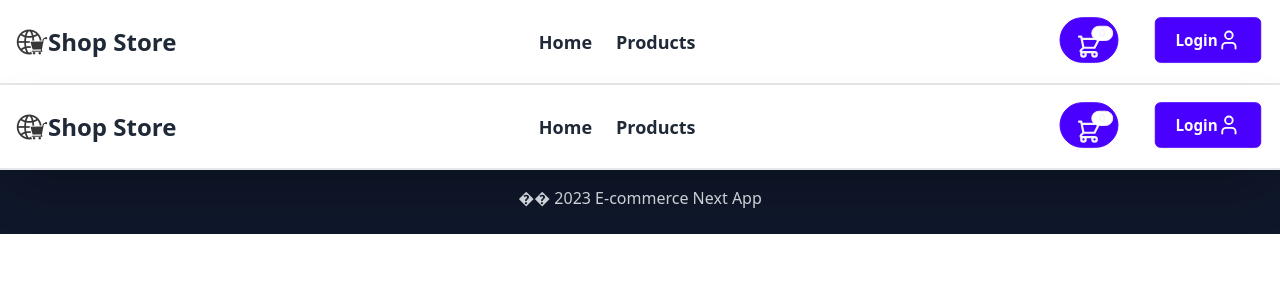
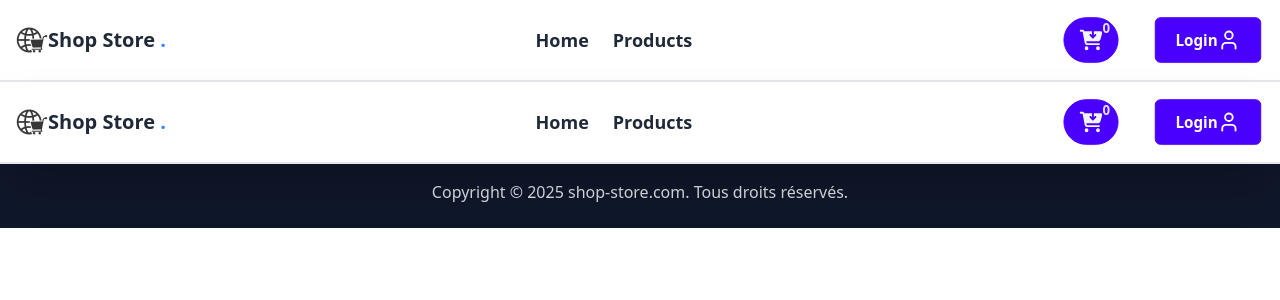
Before and after one commit to AwadRoubahAhmed/e-commerce_with_nextjs, a Next.js app: page /header in a window 1280 px wide. Shown: the top 300 px of the page. Built offline with nearby package versions, Linux system fonts and the light colour scheme.

Commit message:
La mise en place du panier d'achat !

```diff
--- a/app/components/cart/page.tsx
+++ b/app/components/cart/page.tsx
@@ -1,22 +1,62 @@
 "use client";
-import React, { useState } from "react";
+import { FaCartArrowDown } from "react-icons/fa6";
 
-type cartItemsProps = {
-  id: number;
-  name: string;
-  price: number;
-  quantity: number;
-};
-
-const CartComponent = () => {
+const CartComponent: React.FC = () => {
   // State;
-  const [cartItems, setCartItems] = useState<cartItemsProps[]>([]);
 
   // Comportements;
 
   // Affichage(render);
   return (
-    <div>
+    <div className="drawer drawer-end">
+      <input id="my-drawer-4" type="checkbox" className="drawer-toggle" />
+      <div className="drawer-content">
+        {/* Page content here */}
+        <label
+          htmlFor="my-drawer-4"
+          className="relative drawer-button btn btn-primary text-gray-100 rounded-full"
+        >
+          <FaCartArrowDown className="w-6 h-6" />
+          <span className="absolute top-1 right-2 text-gray-100/90">0</span>
+        </label>
+      </div>
+
+      <div className="drawer-side">
+        <label
+          htmlFor="my-drawer-4"
+          aria-label="close sidebar"
+          className="drawer-overlay"
+        ></label>
+        <div className="menu bg-base-200 text-base-content min-h-full w-80 p-4">
+          {/* Sidebar content here */}
+          <div className="card-body">
+            <span className="text-xl font-bold text-gray-100/90 mb-3">0 Items</span>
+            <span className="text-info mb-3">Subtotal: $0</span>
+            <div className="card-actions">
+              <button className="btn btn-primary btn-block">View cart</button>
+            </div>
+          </div>
+        </div>
+      </div>
+    </div>
+  );
+};
+
+export default CartComponent;
+
+//////////////////////////////////////////
+{
+  /*
+
+
+
+
+
+
+
+
+  /////////////////////////////////
+  // <div>
       {" "}
       <div className="dropdown dropdown-end">
         <div
@@ -58,7 +98,23 @@ const CartComponent = () => {
         </div>
       </div>
     </div>
-  );
-};
 
-export default CartComponent;
+    ///////////////////////////////
+    //
+    // <div className="flex items-center gap-2">
+        <button
+          onClick={toggleCartItemOpen}
+          className="w-12 h-12 flex justify-center items-center p-2 rounded-full text-gray-100 bg-blue-500 hover:bg-blue-600  relative cursor-pointer"
+        >
+          <span
+            className="absolute top-0 right-0 bg-red-500 rounded-full p-1 text-[11px] flex justify-center items-center
+         w-4 h-4"
+          >
+            0
+          </span>
+          <FaCartShopping />
+        </button>
+      </div>
+    //
+    // */
+}
--- /dev/null
+++ b/app/footer/page.tsx
@@ -0,0 +1,12 @@
+const Footer = () => {
+  return (
+    <footer className="w-full h-16 bg-slate-900 text-slate-100/90 p-4">
+      <p className="text-center">
+        Copyright © {new Date().getFullYear()} shop-store.com. Tous droits
+        réservés.
+      </p>
+    </footer>
+  );
+};
+
+export default Footer;
--- a/app/header/(login)/connection/page.tsx
+++ b/app/header/(login)/connection/page.tsx
@@ -32,7 +32,7 @@ function ConnectionPage() {
       <div className="max-w-full flex justify-center items-center h-screen text-gray-800 mx-auto">
         <form
           onSubmit={handleSubmit}
-          className="max-w-6xl text-white bg-white p-12 rounded-lg shadow-2xl"
+          className="max-w-6xl text-white bg-white p-8 rounded-lg shadow-2xl"
         >
           <h2 className="max-w-md text-center text-2xl text-black font-bold font-serif contrast-50 mb-4">
             Connectez-vous{" "}
--- a/app/header/(login)/inscription/page.tsx
+++ b/app/header/(login)/inscription/page.tsx
@@ -58,7 +58,7 @@ function InscriptionPage() {
           className="w-96 flex flex-col justify-center items-center text-white bg-white p-8 rounded-lg shadow-2xl"
         >
           <h2 className="max-w-md text-center text-2xl text-black font-bold font-serif contrast-50 mb-4">
-            S inscrire{" "}
+            S inscrire
           </h2>
 
           <label className="input input-bordered w-full flex items-center gap-2 mb-4">
--- a/app/header/page.tsx
+++ b/app/header/page.tsx
@@ -11,9 +11,11 @@ import CartComponent from "../components/cart/page";
 export default function HeaderNavigation() {
   // State;
   const [showMenu, setShowMenu] = useState<boolean>(false);
+  // const [cartItemOpen, setCartItemOpen] = useState<boolean>(false);
 
   // Comportement;
   const toggleMenu = () => setShowMenu(!showMenu);
+  // const toggleCartItemOpen = () => setCartItemOpen(!cartItemOpen);
 
   //Affichage(render)
   return (
@@ -21,16 +23,15 @@ export default function HeaderNavigation() {
       <header className="container w-full min-h-16 sticky top-0 z-50 flex sm:flex-wrap justify-between items-center p-4 bg-white border-b-2 shadow-2xl ">
         {/* Left Logo  */}
         <div>
-          <Link
-            href="/"
-            className="flex justify-center items-center font-bold text-2xl text-gray-800"
-          >
+          <Link href="/" className="flex justify-center items-center">
             <Image
               src={logo}
               alt="logo"
               className="dark:bg-white rounded-full mx-auto w-8 h-8"
             />
-            <span>Shop Store</span>
+            <span className="font-bold text-xl text-gray-800">
+              Shop Store <strong className="text-blue-500">.</strong>
+            </span>
           </Link>
         </div>
         {/* Center Navigation Menu */}
@@ -58,7 +59,7 @@ export default function HeaderNavigation() {
         {/* Rigth */}
         <div className="hidden md:flex space-x-8">
           {/* Right Side cart*/}
-          <div>
+          <div className="block">
             <CartComponent />
           </div>
 
@@ -102,7 +103,7 @@ export default function HeaderNavigation() {
             <li className="mb-2">
               <Link
                 href="/"
-                className="w-full text-gray-100/90 text-lg hover:bg-blue-400 font-bold rounded-md"
+                className="w-full text-gray-100/90 text-lg hover:text-blue-400 font-bold rounded-md"
               >
                 Home
               </Link>
@@ -110,7 +111,7 @@ export default function HeaderNavigation() {
             <li>
               <Link
                 href="/products"
-                className="w-full text-gray-100/90 text-lg hover:bg-blue-400 font-bold rounded-md"
+                className="w-full text-gray-100/90 text-lg hover:text-blue-400 font-bold rounded-md"
               >
                 Products
               </Link>
--- a/app/layout.tsx
+++ b/app/layout.tsx
@@ -2,6 +2,7 @@ import type { Metadata } from "next";
 import { Geist, Geist_Mono } from "next/font/google";
 import "./globals.css";
 import HeaderNavigation from "./header/page";
+import Footer from "./footer/page";
 
 const geistSans = Geist({
   variable: "--font-geist-sans",
@@ -30,9 +31,7 @@ export default function RootLayout({
       >
         <HeaderNavigation />
         {children}
-        <footer className="w-full h-16 bg-slate-900 text-slate-100/90 p-4">
-          <p className="text-center">�� 2023 E-commerce Next App</p>
-        </footer>
+        <Footer />
       </body>
     </html>
   );
--- a/app/page.tsx
+++ b/app/page.tsx
@@ -1,12 +1,20 @@
+import InscriptionPage from "./header/(login)/inscription/page";
 import HeroSection from "./heroSection/page";
 import ProductsPage from "./products/page";
+import {
+  FaSquareFacebook,
+  FaSquareTwitter,
+  FaSquareYoutube,
+  FaSquareInstagram,
+} from "react-icons/fa6";
 
 export default function Home() {
   return (
-    <main>
+    <main className="bg-white">
       <HeroSection />
       <div className=" border-2"></div>
       <ProductsPage />
+      <div className="border-2"></div>
     </main>
   );
 }
--- a/app/products/[id]/page.tsx
+++ b/app/products/[id]/page.tsx
@@ -1,4 +1,5 @@
 import { DataType } from "@/app/appTypes";
+import CartComponent from "@/app/components/cart/page";
 import Image from "next/image";
 import Link from "next/link";
 import { notFound } from "next/navigation";
@@ -20,6 +21,7 @@ async function getProducts({ params }: paramsType) {
 }
 
 async function getProductsDetails({ params }: paramsType) {
+  // Fetch product data from the API
   const data: DataType = await getProducts({ params });
 
   // Check if product id is valid (between 1 and 20)
@@ -51,7 +53,9 @@ async function getProductsDetails({ params }: paramsType) {
           </div>
           <div className="my-2 mx-auto flex flex-col w-10/12 items-start justify-between">
             <div className="mb-2 flex">
-              <p className="mr-3 text-sm text-red-500">${data.price}</p>
+              <p className="mr-3 text-md font-bold text-red-500">
+                ${data.price}
+              </p>
             </div>
             <h2 className="font-bold font-serif text-sm">{data.title}</h2>
             <div className="text-gray-700 my-2">
@@ -70,7 +74,7 @@ async function getProductsDetails({ params }: paramsType) {
           </div>
           <button className="btn btn-primary w-full font-bold text-base text-white my-2 overflow-hidden">
             <div>
-              <Link href={`../header/connection ${data.id}`}>Add</Link>
+              <Link href="../components/cart">Add to cart</Link>
             </div>
           </button>
         </div>
```
